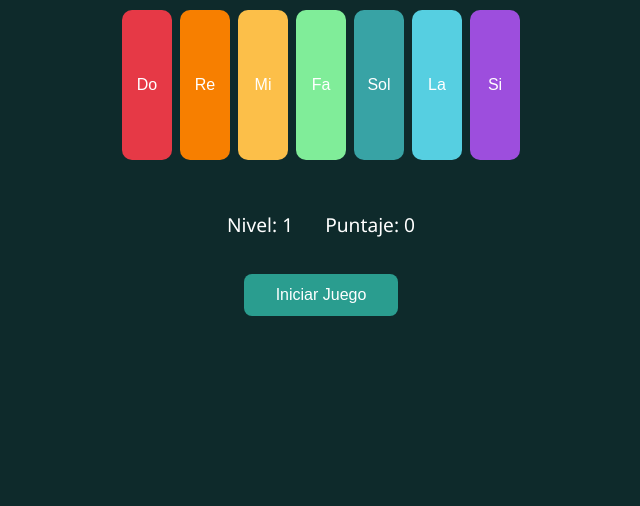
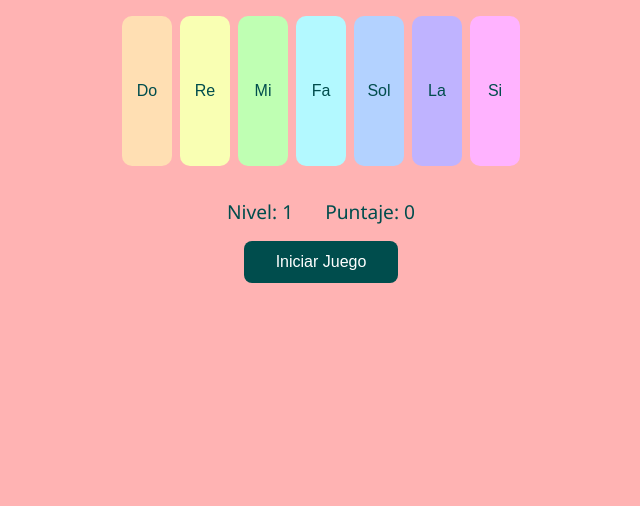
Before and after one commit to angelajasso/music_game, a plain HTML site: page index.html in a window 1280 px wide. Shown: the part 294-800 px from the top of the page, without its empty margins (319-959 px from the left). Drawn offline with Linux system fonts and the light colour scheme.

Commit message:
create color hsl

```diff
--- a/css/style.css
+++ b/css/style.css
@@ -1,8 +1,27 @@
+/*Reset styles*/
+*,
+*::after,
+*::before {
+  box-sizing: border-box;
+}
+
+* {
+  box-sizing: border-box;
+  scroll-behavior: smooth;
+  margin: 0;
+  padding: 0;
+
+  --h: 0;
+  --s: 100%;
+  --l: 85%;
+  --bg-color: hsl(var(--h), var(--s), var(--l));
+
+  background-color: var(--bg-color);
+  color: hsl(180, var(--s), 15%);
+}
+
 body {
-  margin: 0;
   font-family: "Segoe UI", Tahoma, Geneva, Verdana, sans-serif;
-  background-color: #0e2a2b;
-  color: white;
   display: flex;
   justify-content: center;
   align-items: center;
@@ -11,6 +30,7 @@ body {
 
 .game-container {
   text-align: center;
+  width: 600px;
 }
 
 h1 {
@@ -31,7 +51,6 @@ h1 {
   border: none;
   border-radius: 10px;
   font-size: 1rem;
-  color: white;
   cursor: pointer;
   transition: transform 0.1s ease;
 }
@@ -41,25 +60,25 @@ h1 {
 }
 
 .note[data-note="C"] {
-  background-color: #e63946;
+  --h: 35;
 }
 .note[data-note="D"] {
-  background-color: #f77f00;
+  --h: 65;
 }
 .note[data-note="E"] {
-  background-color: #fcbf49;
+  --h: 110;
 }
 .note[data-note="F"] {
-  background-color: #80ed99;
+  --h: 185;
 }
 .note[data-note="G"] {
-  background-color: #38a3a5;
+  --h: 215;
 }
 .note[data-note="A"] {
-  background-color: #56cfe1;
+  --h: 250;
 }
 .note[data-note="B"] {
-  background-color: #9d4edd;
+  --h: 300;
 }
 
 .info {
@@ -73,7 +92,8 @@ h1 {
 #start-btn {
   padding: 0.75rem 2rem;
   font-size: 1rem;
-  background-color: #2a9d8f;
+  --h: 180;
+  --l: 15%;
   color: white;
   border: none;
   border-radius: 8px;
@@ -82,5 +102,5 @@ h1 {
 }
 
 #start-btn:hover {
-  background-color: #21867a;
+  --l: 25%;
 }
```
